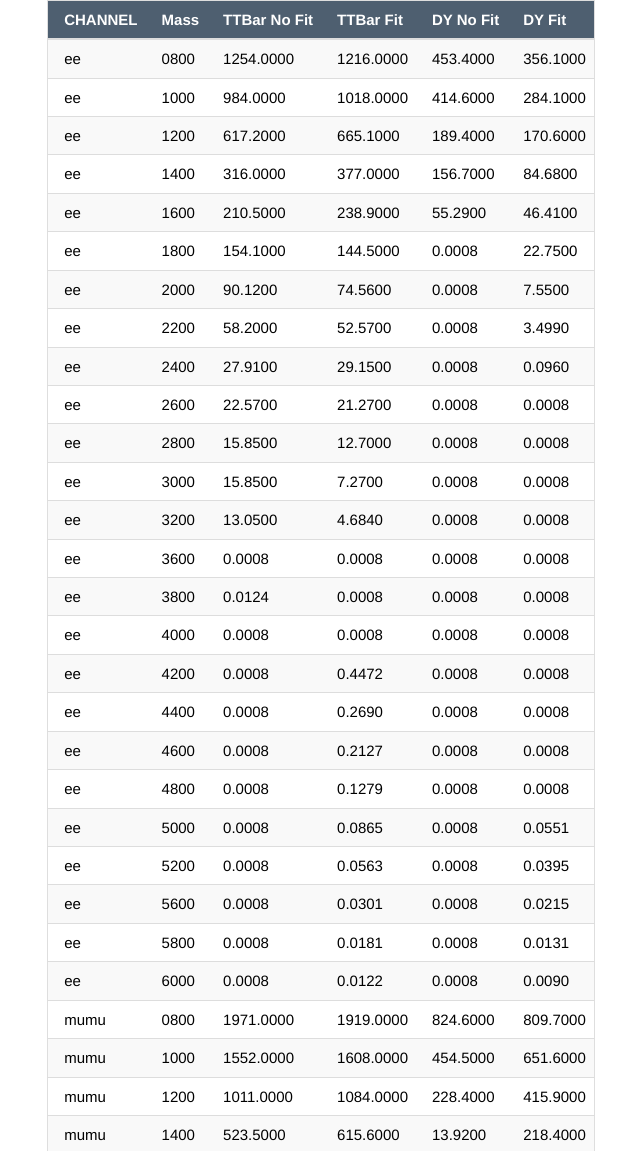
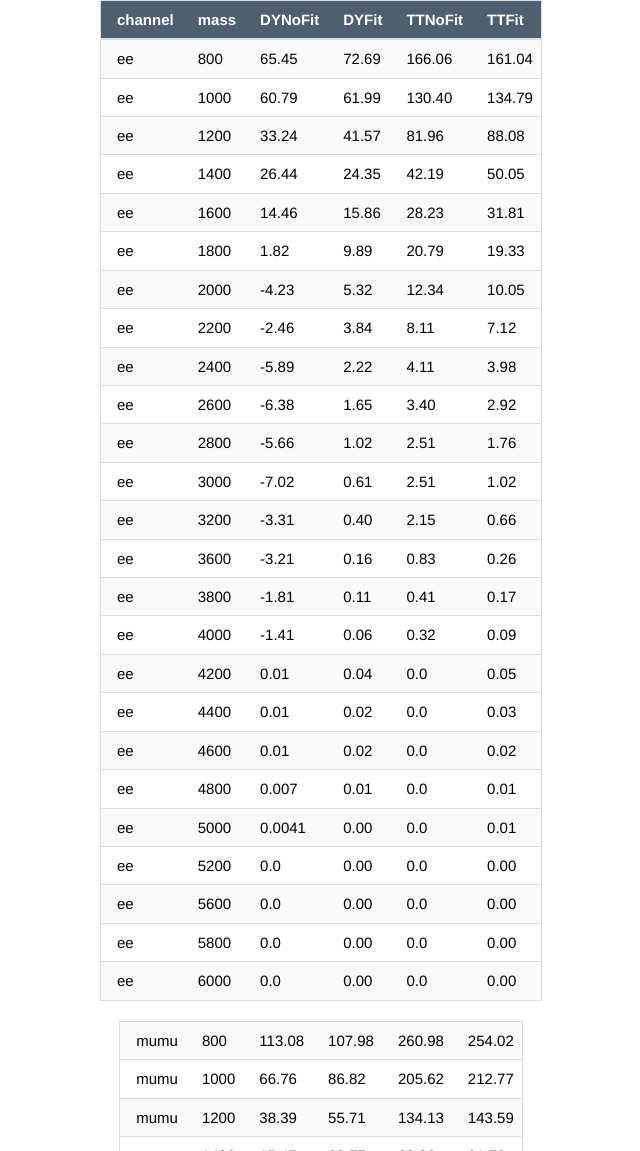
Before and after one commit to previsualconsent/CMSLogbook, a Jekyll site: the page built from august2016/index.md, in a window 1280 px wide and 1400 px high, scrolled down 1655 px. Shown: the part 249-1400 px from the top of the window, without its empty margins (319-959 px from the left). Built offline with Jekyll 4.4.1, drawn with Linux system fonts in a browser that asks for light colours; nearby versions of some CDN libraries; comment, search, counter and statistics services are not loaded; some of the changed text lies outside the part shown.

Commit message:
Update index.md

```diff
--- a/august2016/index.md
+++ b/august2016/index.md
@@ -25,58 +25,59 @@ toc: false
 |  1D  ee    |  ![ee](http://phansen.web.cern.ch/phansen/wr-plots/limWReejj_SHv1920invfb_50toys_tf1fit_full.png)         |  ![ee](http://phansen.web.cern.ch/phansen/wr-plots/limWReejj_SHv1950toys_tf1fit_full.png)         |  ![ee](http://phansen.web.cern.ch/phansen/wr-plots/limWReejj_SHv1920invfb_50toys_full.png)         |  ![ee](http://phansen.web.cern.ch/phansen/wr-plots/limWReejj_SHv19800toys_full.png)         |
 |  1D  mumu  |  ![mumu](http://phansen.web.cern.ch/phansen/wr-plots/limWRmumujj_SHv1920invfb_50toys_tf1fit_full.png)     |  ![mumu](http://phansen.web.cern.ch/phansen/wr-plots/limWRmumujj_SHv1950toys_tf1fit_full.png)     |  ![mumu](http://phansen.web.cern.ch/phansen/wr-plots/limWRmumujj_SHv1920invfb_50toys_full.png)     |  ![mumu](http://phansen.web.cern.ch/phansen/wr-plots/limWRmumujj_SHv19800toys_full.png)     |
 
-| CHANNEL | Mass | TTBar No Fit | TTBar Fit | DY No Fit | DY Fit |
-|---|
-|   ee | 0800 |   1254.0000 |  1216.0000 |   453.4000 |   356.1000 |
-|   ee | 1000 |    984.0000 |  1018.0000 |   414.6000 |   284.1000 |
-|   ee | 1200 |    617.2000 |   665.1000 |   189.4000 |   170.6000 |
-|   ee | 1400 |    316.0000 |   377.0000 |   156.7000 |    84.6800 |
-|   ee | 1600 |    210.5000 |   238.9000 |    55.2900 |    46.4100 |
-|   ee | 1800 |    154.1000 |   144.5000 |     0.0008 |    22.7500 |
-|   ee | 2000 |     90.1200 |    74.5600 |     0.0008 |     7.5500 |
-|   ee | 2200 |     58.2000 |    52.5700 |     0.0008 |     3.4990 |
-|   ee | 2400 |     27.9100 |    29.1500 |     0.0008 |     0.0960 |
-|   ee | 2600 |     22.5700 |    21.2700 |     0.0008 |     0.0008 |
-|   ee | 2800 |     15.8500 |    12.7000 |     0.0008 |     0.0008 |
-|   ee | 3000 |     15.8500 |     7.2700 |     0.0008 |     0.0008 |
-|   ee | 3200 |     13.0500 |     4.6840 |     0.0008 |     0.0008 |
-|   ee | 3600 |      0.0008 |     0.0008 |     0.0008 |     0.0008 |
-|   ee | 3800 |      0.0124 |     0.0008 |     0.0008 |     0.0008 |
-|   ee | 4000 |      0.0008 |     0.0008 |     0.0008 |     0.0008 |
-|   ee | 4200 |      0.0008 |     0.4472 |     0.0008 |     0.0008 |
-|   ee | 4400 |      0.0008 |     0.2690 |     0.0008 |     0.0008 |
-|   ee | 4600 |      0.0008 |     0.2127 |     0.0008 |     0.0008 |
-|   ee | 4800 |      0.0008 |     0.1279 |     0.0008 |     0.0008 |
-|   ee | 5000 |      0.0008 |     0.0865 |     0.0008 |     0.0551 |
-|   ee | 5200 |      0.0008 |     0.0563 |     0.0008 |     0.0395 |
-|   ee | 5600 |      0.0008 |     0.0301 |     0.0008 |     0.0215 |
-|   ee | 5800 |      0.0008 |     0.0181 |     0.0008 |     0.0131 |
-|   ee | 6000 |      0.0008 |     0.0122 |     0.0008 |     0.0090 |
-| mumu | 0800 |   1971.0000 |  1919.0000 |   824.6000 |   809.7000 |
-| mumu | 1000 |   1552.0000 |  1608.0000 |   454.5000 |   651.6000 |
-| mumu | 1200 |   1011.0000 |  1084.0000 |   228.4000 |   415.9000 |
-| mumu | 1400 |    523.5000 |   615.6000 |    13.9200 |   218.4000 |
-| mumu | 1600 |    338.9000 |   390.2000 |     0.0008 |   129.3000 |
-| mumu | 1800 |    256.0000 |   237.0000 |     0.0008 |    72.4800 |
-| mumu | 2000 |    155.2000 |   127.2000 |     0.0008 |    34.9600 |
-| mumu | 2200 |     99.4300 |    89.5600 |     0.0008 |    23.0500 |
-| mumu | 2400 |     70.6300 |    65.5300 |     0.0008 |    15.8400 |
-| mumu | 2600 |     38.1100 |    36.1900 |     0.0008 |     7.7110 |
-| mumu | 2800 |     29.6800 |    26.3600 |     0.0008 |     5.2110 |
-| mumu | 3000 |     24.7700 |    15.0800 |     0.0008 |     2.5800 |
-| mumu | 3200 |     24.7700 |    11.4000 |     0.0008 |     1.7970 |
-| mumu | 3600 |     19.8900 |     6.7750 |     0.0008 |     0.8975 |
-| mumu | 3800 |     16.7100 |     4.5330 |     0.0008 |     0.5121 |
-| mumu | 4000 |      0.0008 |     0.0008 |     0.0008 |     0.2824 |
-| mumu | 4200 |      0.0008 |     0.0008 |     0.0008 |     0.1693 |
-| mumu | 4400 |      0.0206 |     0.0008 |     0.0008 |     0.0710 |
-| mumu | 4600 |      0.0008 |     0.0008 |     0.0008 |     0.0508 |
-| mumu | 4800 |      0.0008 |     0.6465 |     0.0008 |     0.0008 |
-| mumu | 5000 |      0.0008 |     0.6991 |     0.0008 |     0.0008 |
-| mumu | 5200 |      0.0008 |     0.2843 |     0.0008 |     0.0008 |
-| mumu | 5600 |      0.0008 |     0.1028 |     0.0008 |     0.0008 |
-| mumu | 5800 |      0.0008 |     0.0489 |     0.0008 |     0.0008 |
-| mumu | 6000 |      0.0008 |     0.0386 |     0.0008 |     0.0008 |
+|  channel  |  mass  |  DYNoFit  |  DYFit   |  TTNoFit  |  TTFit   |
+|------------------------------------------------------------------|
+|  ee       |  800   |  65.45    |  72.69   |  166.06   |  161.04  |
+|  ee       |  1000  |  60.79    |  61.99   |  130.40   |  134.79  |
+|  ee       |  1200  |  33.24    |  41.57   |  81.96    |  88.08   |
+|  ee       |  1400  |  26.44    |  24.35   |  42.19    |  50.05   |
+|  ee       |  1600  |  14.46    |  15.86   |  28.23    |  31.81   |
+|  ee       |  1800  |  1.82     |  9.89    |  20.79    |  19.33   |
+|  ee       |  2000  |  -4.23    |  5.32    |  12.34    |  10.05   |
+|  ee       |  2200  |  -2.46    |  3.84    |  8.11     |  7.12    |
+|  ee       |  2400  |  -5.89    |  2.22    |  4.11     |  3.98    |
+|  ee       |  2600  |  -6.38    |  1.65    |  3.40     |  2.92    |
+|  ee       |  2800  |  -5.66    |  1.02    |  2.51     |  1.76    |
+|  ee       |  3000  |  -7.02    |  0.61    |  2.51     |  1.02    |
+|  ee       |  3200  |  -3.31    |  0.40    |  2.15     |  0.66    |
+|  ee       |  3600  |  -3.21    |  0.16    |  0.83     |  0.26    |
+|  ee       |  3800  |  -1.81    |  0.11    |  0.41     |  0.17    |
+|  ee       |  4000  |  -1.41    |  0.06    |  0.32     |  0.09    |
+|  ee       |  4200  |  0.01     |  0.04    |  0.0      |  0.05    |
+|  ee       |  4400  |  0.01     |  0.02    |  0.0      |  0.03    |
+|  ee       |  4600  |  0.01     |  0.02    |  0.0      |  0.02    |
+|  ee       |  4800  |  0.007    |  0.01    |  0.0      |  0.01    |
+|  ee       |  5000  |  0.0041   |  0.00    |  0.0      |  0.01    |
+|  ee       |  5200  |  0.0      |  0.00    |  0.0      |  0.00    |
+|  ee       |  5600  |  0.0      |  0.00    |  0.0      |  0.00    |
+|  ee       |  5800  |  0.0      |  0.00    |  0.0      |  0.00    |
+|  ee       |  6000  |  0.0      |  0.00    |  0.0      |  0.00    |
+
+|  mumu     |  800   |  113.08   |  107.98  |  260.98   |  254.02  |
+|  mumu     |  1000  |  66.76    |  86.82   |  205.62   |  212.77  |
+|  mumu     |  1200  |  38.39    |  55.71   |  134.13   |  143.59  |
+|  mumu     |  1400  |  15.45    |  29.77   |  69.83    |  81.72   |
+|  mumu     |  1600  |  0.26     |  18.03   |  45.42    |  51.96   |
+|  mumu     |  1800  |  3.15     |  10.45   |  34.50    |  31.70   |
+|  mumu     |  2000  |  2.11     |  5.32    |  21.14    |  17.14   |
+|  mumu     |  2200  |  2.89     |  3.64    |  13.79    |  12.13   |
+|  mumu     |  2400  |  0.13     |  2.60    |  10.03    |  8.92    |
+|  mumu     |  2600  |  -2.11    |  1.38    |  5.70     |  4.97    |
+|  mumu     |  2800  |  1.12     |  0.98    |  4.57     |  3.64    |
+|  mumu     |  3000  |  0.65     |  0.54    |  3.92     |  2.11    |
+|  mumu     |  3200  |  -2.53    |  0.40    |  3.92     |  1.60    |
+|  mumu     |  3600  |  -3.50    |  0.23    |  3.28     |  0.96    |
+|  mumu     |  3800  |  -2.93    |  0.15    |  2.89     |  0.65    |
+|  mumu     |  4000  |  -2.93    |  0.10    |  1.56     |  0.44    |
+|  mumu     |  4200  |  -2.97    |  0.07    |  0.67     |  0.32    |
+|  mumu     |  4400  |  -2.88    |  0.04    |  0.65     |  0.20    |
+|  mumu     |  4600  |  -2.81    |  0.03    |  0.63     |  0.17    |
+|  mumu     |  4800  |  -2.17    |  0.01    |  0.0      |  0.08    |
+|  mumu     |  5000  |  -2.29    |  0.01    |  0.0      |  0.09    |
+|  mumu     |  5200  |  -1.67    |  0.00    |  0.0      |  0.03    |
+|  mumu     |  5600  |  -1.67    |  0.00    |  0.0      |  0.01    |
+|  mumu     |  5800  |  -1.66    |  0.00    |  0.0      |  0.00    |
+|  mumu     |  6000  |  -1.65    |  0.00    |  0.0      |  0.00    |
 
 ### August 17
  * New 2D limits for 20 fb$${}^{-1}$$.
```
